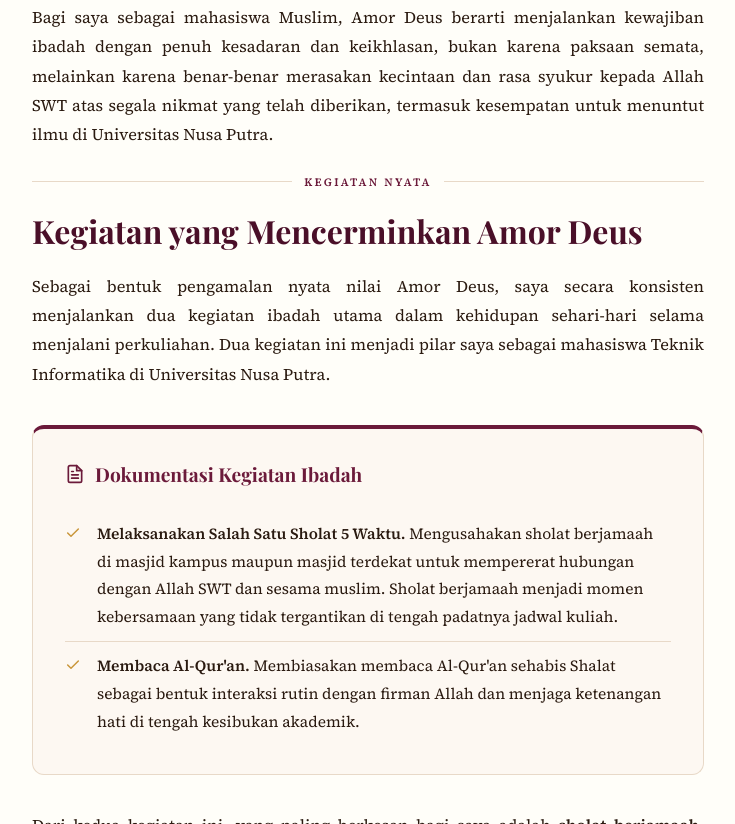
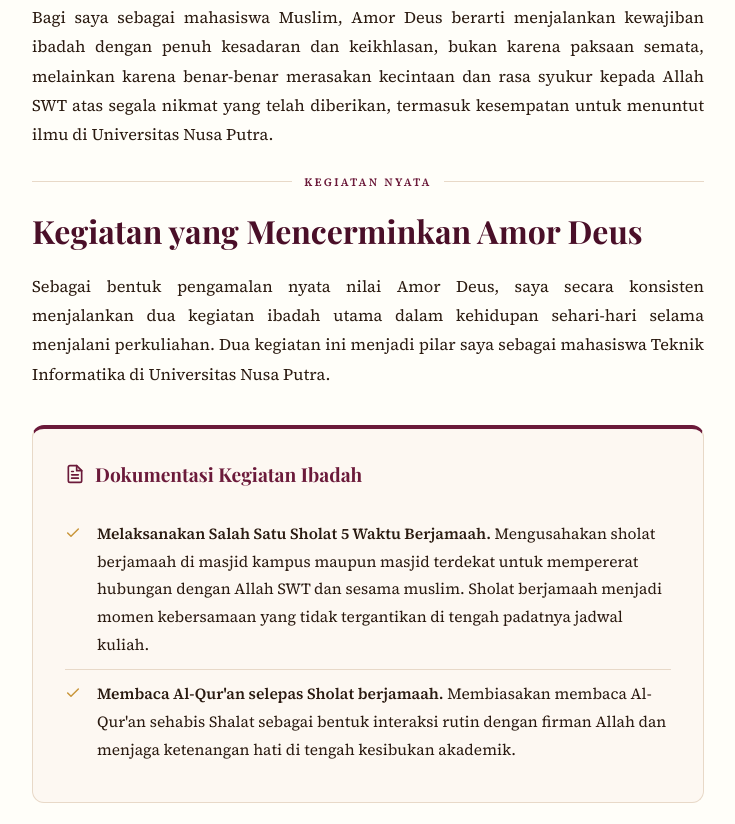
Before and after one commit to naunauwf/knus, a plain HTML site: page index.html in a window 1280 px wide. Shown: the part 1976-2800 px from the top of the page, without its empty margins (272-1007 px from the left). Drawn offline with nearby package versions, Linux system fonts and the light colour scheme; a web font is replaced by a local one.

Commit message:
refactor: add some more descriptions

```diff
--- a/index.html
+++ b/index.html
@@ -81,7 +81,7 @@
             <circle cx="8.5" cy="8.5" r="1.5" />
             <polyline points="21 15 16 10 5 21" />
           </svg>
-          Kegiatan ibadah: Sholat dan Membaca Al-Qur'an sebagai wujud nyata Amor
+          Kegiatan ibadah: Sholat berjamaah dan Membaca Al-Qur'an sebagai wujud nyata Amor
           Deus.
         </div>
       </div>
@@ -274,7 +274,7 @@
               </svg>
             </span>
             <span
-              ><strong>Melaksanakan Salah Satu Sholat 5 Waktu.</strong>
+              ><strong>Melaksanakan Salah Satu Sholat 5 Waktu Berjamaah.</strong>
               Mengusahakan sholat berjamaah di masjid kampus maupun masjid
               terdekat untuk mempererat hubungan dengan Allah SWT dan sesama
               muslim. Sholat berjamaah menjadi momen kebersamaan yang tidak
@@ -297,7 +297,7 @@
               </svg>
             </span>
             <span
-              ><strong>Membaca Al-Qur'an.</strong> Membiasakan membaca Al-Qur'an
+              ><strong>Membaca Al-Qur'an selepas Sholat berjamaah.</strong> Membiasakan membaca Al-Qur'an
               sehabis Shalat sebagai bentuk interaksi rutin dengan firman Allah
               dan menjaga ketenangan hati di tengah kesibukan akademik.</span
             >
```
